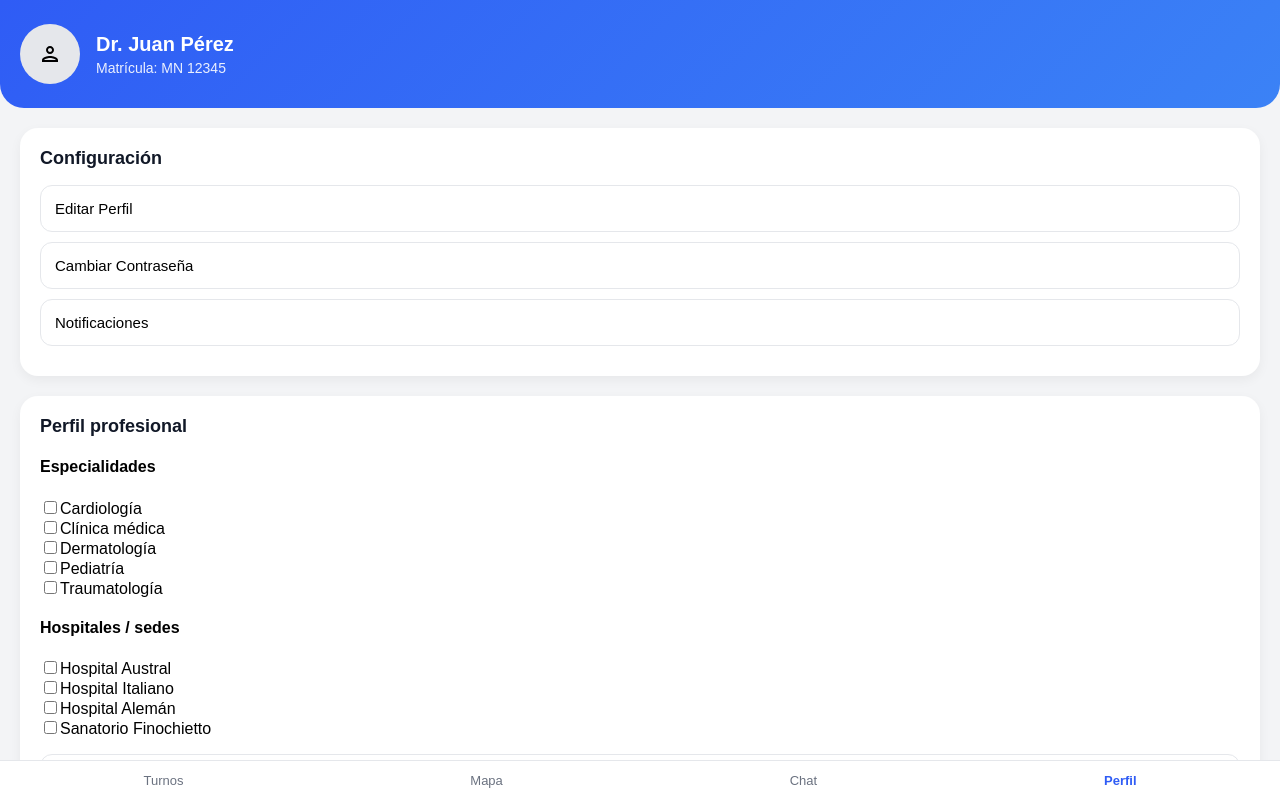
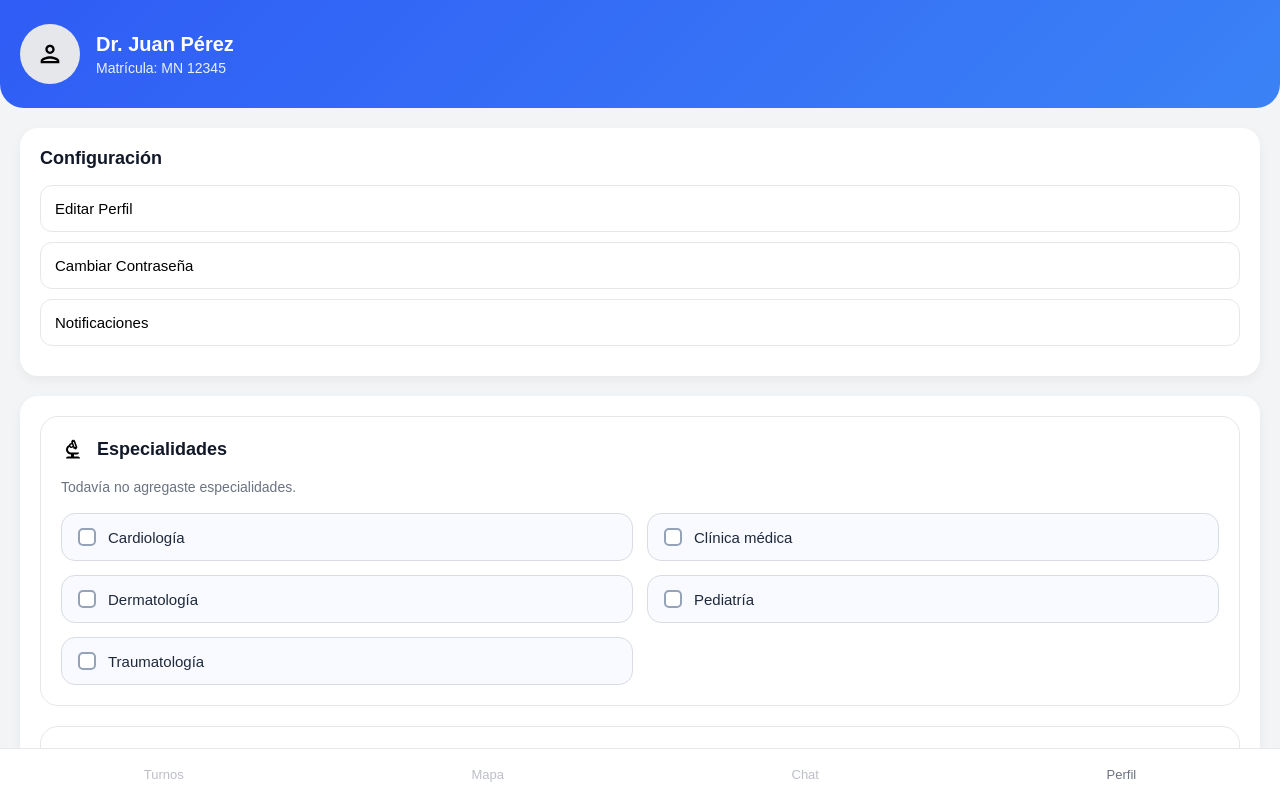
Before and after one commit to TMartinez0744/Med-Now, a React (Vite) app in the folder frontend/: page /doctor/dashboard in a window 1280 px wide. Shown: the top 798 px of the page. Built offline with nearby package versions, Linux system fonts and the light colour scheme.

Commit message:
improve navbar and  add selectable specialties and hospitals to the doctor profile (dashboard)

```diff
--- a/frontend/src/App.css
+++ b/frontend/src/App.css
@@ -1,3 +1,5 @@
+/* Home */
+
 .home-container {
   min-height: 100vh;
   display: flex;
@@ -27,7 +29,6 @@
   align-items: center;
   justify-content: center;
   font-size: 36px;
-  font-weight: 300;
 }
 
 .home-title {
@@ -40,7 +41,6 @@
 .home-subtitle {
   margin: 14px 0 24px;
   font-size: 16px;
-  line-height: 1.5;
   color: #6b7280;
 }
 
@@ -48,10 +48,6 @@
   display: flex;
   flex-direction: column;
   gap: 16px;
-}
-
-.home-link {
-  text-decoration: none;
 }
 
 .home-button {
@@ -76,7 +72,6 @@
 
 .home-button.secondary {
   background-color: white;
-  color: #111827;
   border: 2px solid #d1d5db;
 }
 
@@ -84,41 +79,13 @@
   background-color: #f9fafb;
 }
 
-/* home mobile */
-@media (max-width: 480px) {
-  .home-card {
-    padding: 28px 18px;
-  }
-
-  .home-logo {
-    width: 64px;
-    height: 64px;
-    font-size: 32px;
-  }
-
-  .home-title {
-    font-size: 30px;
-  }
-
-  .home-subtitle {
-    font-size: 15px;
-  }
-
-  .home-button {
-    font-size: 15px;
-    padding: 13px;
-  }
-}
-
-/* auth */
+/* Auth */
 
 .auth-container {
   min-height: 100vh;
-  width: 100%;
   display: flex;
   justify-content: center;
   align-items: center;
-  padding: 20px;
 }
 
 .auth-card {
@@ -128,77 +95,33 @@
   padding: 32px 22px;
   border-radius: 20px;
   box-shadow: 0 8px 24px rgba(0, 0, 0, 0.08);
-  text-align: center;
-}
-
-.auth-logo {
-  width: 70px;
-  height: 70px;
-  margin: 0 auto 18px;
-  border-radius: 50%;
-  background-color: #2f5cf5;
-  color: white;
-  display: flex;
-  align-items: center;
-  justify-content: center;
-  font-size: 36px;
-  font-weight: 300;
 }
 
 .auth-title {
-  margin: 0 0 28px;
-  font-size: 34px;
+  font-size: 30px;
   font-weight: 700;
-  color: #111827;
+  margin-bottom: 24px;
 }
 
 .auth-form {
   display: flex;
   flex-direction: column;
-  gap: 18px;
-  text-align: left;
-}
-
-.auth-field {
-  display: flex;
-  flex-direction: column;
-  gap: 8px;
-}
-
-.auth-label {
-  font-size: 15px;
-  font-weight: 600;
-  color: #111827;
+  gap: 16px;
 }
 
 .auth-input {
-  width: 100%;
-  padding: 14px 16px;
+  padding: 14px;
+  border-radius: 12px;
   border: none;
-  border-radius: 12px;
   background-color: #f3f4f6;
-  font-size: 16px;
-  color: #111827;
-  outline: none;
-}
-
-.auth-input::placeholder {
-  color: #9ca3af;
-}
-
-.auth-input:focus {
-  outline: 2px solid #2f5cf5;
 }
 
 .auth-button {
-  width: 100%;
-  margin-top: 10px;
   padding: 14px;
-  border: none;
   border-radius: 14px;
   background-color: #2f5cf5;
   color: white;
-  font-size: 16px;
+  border: none;
   font-weight: 600;
   cursor: pointer;
   transition: 0.2s ease;
@@ -208,65 +131,7 @@
   background-color: #2449c9;
 }
 
-.auth-register-text {
-  margin: 28px 0 18px;
-  font-size: 15px;
-  color: #4b5563;
-}
-
-.auth-register-link {
-  color: #2f5cf5;
-  text-decoration: none;
-  font-weight: 600;
-}
-
-.auth-register-link:hover {
-  text-decoration: underline;
-}
-
-.auth-back-link {
-  display: inline-block;
-  text-decoration: none;
-  color: #6b7280;
-  font-size: 15px;
-  font-weight: 600;
-}
-
-.auth-back-link:hover {
-  color: #374151;
-}
-
-/* register */
-.register-card {
-  max-width: 380px;
-}
-
-/* auth mobile */
-@media (max-width: 480px) {
-  .auth-card {
-    padding: 28px 18px;
-  }
-
-  .auth-logo {
-    width: 64px;
-    height: 64px;
-    font-size: 32px;
-  }
-
-  .auth-title {
-    font-size: 30px;
-  }
-
-  .auth-input {
-    font-size: 15px;
-  }
-
-  .auth-button {
-    font-size: 15px;
-  }
-}
-
-/* dashboard */
+/* Dashboard*/
 
 .dashboard-container {
   min-height: 100vh;
@@ -292,7 +157,11 @@
   display: flex;
   align-items: center;
   justify-content: center;
-  font-size: 28px;
+}
+
+.avatar-icon {
+  width: 28px;
+  height: 28px;
 }
 
 .dashboard-name {
@@ -329,8 +198,8 @@
   border: 1px solid #e5e7eb;
   background-color: white;
   cursor: pointer;
+  text-align: left;
   font-size: 15px;
-  text-align: left;
   transition: 0.2s ease;
 }
 
@@ -338,16 +207,185 @@
   background-color: #f9fafb;
 }
 
-.dashboard-button.logout {
-  color: #dc2626;
-  border: 1px solid #fecaca;
+/* Perfil del medico*/
+
+.professional-card {
+  display: flex;
+  flex-direction: column;
+  gap: 20px;
 }
 
-.dashboard-button.logout:hover {
-  background-color: #fef2f2;
+.profile-block {
+  border: 1px solid #e5e7eb;
+  border-radius: 18px;
+  padding: 20px;
+  background: #ffffff;
 }
 
-/* navbar */
+.profile-block-header {
+  display: flex;
+  align-items: center;
+  gap: 12px;
+  margin-bottom: 18px;
+}
+
+.profile-block-header h3 {
+  margin: 0;
+  font-size: 18px;
+  color: #111827;
+}
+
+.section-icon {
+  width: 24px;
+  height: 24px;
+  flex-shrink: 0;
+}
+
+.selected-list {
+  margin-bottom: 18px;
+}
+
+.chips-list {
+  display: flex;
+  flex-wrap: wrap;
+  gap: 10px;
+}
+
+.info-chip {
+  display: inline-flex;
+  align-items: center;
+  padding: 8px 16px;
+  border-radius: 999px;
+  background: #e8f0ff;
+  color: #2f5cf5;
+  font-size: 15px;
+  font-weight: 500;
+}
+
+.vertical-list {
+  display: flex;
+  flex-direction: column;
+  gap: 10px;
+}
+
+.info-row {
+  display: flex;
+  align-items: center;
+  gap: 10px;
+  background: #f9fafb;
+  border-radius: 12px;
+  padding: 12px 14px;
+  color: #111827;
+}
+
+.info-row-icon {
+  width: 18px;
+  height: 18px;
+  opacity: 0.65;
+  flex-shrink: 0;
+}
+
+.empty-text {
+  margin: 0;
+  color: #6b7280;
+  font-size: 14px;
+}
+
+.profile-section {
+  margin-top: 20px;
+}
+
+.profile-section-title {
+  font-size: 16px;
+  font-weight: 700;
+  margin-bottom: 12px;
+}
+
+.options-grid {
+  display: grid;
+  grid-template-columns: repeat(2, 1fr);
+  gap: 14px;
+}
+
+.option-card {
+  display: flex;
+  align-items: center;
+  gap: 12px;
+  padding: 14px 16px;
+  border: 1px solid #d9dce3;
+  border-radius: 14px;
+  background: #f8faff;
+  cursor: pointer;
+  transition: 0.2s ease;
+}
+
+.option-card:hover {
+  border-color: #4f6df5;
+  background: #eef3ff;
+}
+
+.option-card.selected {
+  border-color: #4f6df5;
+  background: #e6edff;
+  box-shadow: 0 0 0 2px rgba(79, 109, 245, 0.15);
+}
+
+.option-card input {
+  display: none;
+}
+
+.custom-checkbox {
+  width: 18px;
+  height: 18px;
+  border: 2px solid #94a3b8;
+  border-radius: 5px;
+  background: white;
+  position: relative;
+  flex-shrink: 0;
+}
+
+.option-card.selected .custom-checkbox {
+  background: #4f6df5;
+  border-color: #4f6df5;
+}
+
+
+.option-card.selected .option-text {
+  color: #2f5cf5;
+  font-weight: 600;
+}
+
+.option-card.selected .custom-checkbox::after {
+  content: "✓";
+  color: white;
+  font-size: 12px;
+  font-weight: 700;
+  position: absolute;
+  top: 50%;
+  left: 50%;
+  transform: translate(-50%, -50%);
+}
+
+.option-text {
+  font-size: 15px;
+  font-weight: 500;
+  color: #1e293b;
+}
+
+.save-button {
+  margin-top: 20px;
+  background: linear-gradient(90deg, #3b5bdb, #4f6df5);
+  color: white;
+  border: none;
+  font-weight: 600;
+}
+
+.save-button:hover {
+  opacity: 0.96;
+}
+
+/* Navbar*/
+
 .navbar {
   position: fixed;
   bottom: 0;
@@ -357,30 +395,42 @@
   border-top: 1px solid #e5e7eb;
   display: flex;
   justify-content: space-around;
+  align-items: center;
   padding: 12px 0;
+  z-index: 100;
 }
 
 .nav-item {
+  text-decoration: none;
+  color: #6b7280;
   font-size: 13px;
-  color: #6b7280;
+  font-weight: 500;
+  padding: 6px 10px;
+  border-radius: 10px;
+  transition: 0.2s ease;
 }
 
 .nav-item.active {
   color: #2f5cf5;
-  font-weight: 600;
+  font-weight: 700;
+  background-color: #eef3ff;
 }
 
-/* dashboard mobile */
+.nav-item.disabled {
+  opacity: 0.45;
+  cursor: default;
+  pointer-events: none;
+}
+
+/* Mobile */
+
 @media (max-width: 480px) {
+  .dashboard-card {
+    margin: 16px;
+  }
+
   .dashboard-header {
     padding: 20px 16px;
-    gap: 14px;
-  }
-
-  .avatar {
-    width: 54px;
-    height: 54px;
-    font-size: 24px;
   }
 
   .dashboard-name {
@@ -391,24 +441,20 @@
     font-size: 13px;
   }
 
-  .dashboard-card {
-    margin: 16px;
+  .options-grid {
+    grid-template-columns: 1fr;
+  }
+
+  .profile-block {
     padding: 18px;
+  }
+
+  .info-chip {
+    font-size: 14px;
+    padding: 7px 14px;
   }
 
   .dashboard-button {
     font-size: 14px;
-    padding: 13px;
   }
-
-  .nav-item {
-    font-size: 12px;
-  }
-
-  .avatar-icon {
-    width: 28px;
-    height: 28px;
-    color: #2f5cf5;
-  }
-
 }
--- a/frontend/src/components/Navbar.tsx
+++ b/frontend/src/components/Navbar.tsx
@@ -1,11 +1,28 @@
-function Navbar() {
+import { NavLink } from "react-router-dom";
+
+type NavbarProps = {
+    role: "doctor" | "patient";
+};
+
+function Navbar({ role }: NavbarProps) {
+    const profilePath =
+        role === "doctor" ? "/doctor/dashboard" : "/patient/dashboard";
+
     return (
-        <div className="navbar">
-            <div className="nav-item">Turnos</div>
-            <div className="nav-item">Mapa</div>
-            <div className="nav-item">Chat</div>
-            <div className="nav-item active">Perfil</div>
-        </div>
+        <nav className="navbar">
+            <span className="nav-item disabled">Turnos</span>
+            <span className="nav-item disabled">Mapa</span>
+            <span className="nav-item disabled">Chat</span>
+
+            <NavLink
+                to={profilePath}
+                className={({ isActive }) =>
+                    `nav-item ${isActive ? "active" : ""}`
+                }
+            >
+                Perfil
+            </NavLink>
+        </nav>
     );
 }
 
--- a/frontend/src/pages/DoctorDashboardPage.tsx
+++ b/frontend/src/pages/DoctorDashboardPage.tsx
@@ -1,5 +1,8 @@
 import Navbar from "../components/Navbar";
 import personIcon from "../assets/person.svg";
+import biotechIcon from "../assets/biotech.svg";
+import locationIcon from "../assets/location_on.svg";
+
 import { useState } from "react";
 
 const SPECIALTIES = [
@@ -35,7 +38,6 @@ function DoctorDashboardPage() {
 
     return (
         <div className="dashboard-container">
-
             <div className="dashboard-header">
                 <div className="avatar">
                     <img src={personIcon} alt="Usuario" className="avatar-icon" />
@@ -54,14 +56,33 @@ function DoctorDashboardPage() {
                 <button className="dashboard-button">Notificaciones</button>
             </div>
 
-            {/* NUEVA CARD */}
-            <div className="dashboard-card">
-                <h3>Perfil profesional</h3>
+            <div className="dashboard-card professional-card">
+                <div className="profile-block">
+                    <div className="profile-block-header">
+                        <img src={biotechIcon} alt="Especialidades" className="section-icon" />
+                        <h3>Especialidades</h3>
+                    </div>
 
-                <div style={{ marginTop: "12px" }}>
-                    <h4>Especialidades</h4>
+                    <div className="selected-list chips-list">
+                        {specialties.length > 0 ? (
+                            specialties.map((spec) => (
+                                <span key={spec} className="info-chip">
+                        {spec}
+                    </span>
+                            ))
+                        ) : (
+                            <p className="empty-text">Todavía no agregaste especialidades.</p>
+                        )}
+                    </div>
+
+                    <div className="options-grid">
                         {SPECIALTIES.map((spec) => (
-                        <label key={spec} style={{ display: "block" }}>
+                            <label
+                                key={spec}
+                                className={`option-card ${
+                                    specialties.includes(spec) ? "selected" : ""
+                                }`}
+                            >
                                 <input
                                     type="checkbox"
                                     checked={specialties.includes(spec)}
@@ -69,15 +90,44 @@ function DoctorDashboardPage() {
                                         toggleSelection(spec, specialties, setSpecialties)
                                     }
                                 />
-                            {spec}
+                                <span className="custom-checkbox"></span>
+                                <span className="option-text">{spec}</span>
                             </label>
                         ))}
                     </div>
+                </div>
 
-                <div style={{ marginTop: "16px" }}>
-                    <h4>Hospitales / sedes</h4>
+                <div className="profile-block">
+                    <div className="profile-block-header">
+                        <img src={locationIcon} alt="Sedes" className="section-icon" />
+                        <h3>Sedes de atención</h3>
+                    </div>
+
+                    <div className="selected-list vertical-list">
+                        {hospitals.length > 0 ? (
+                            hospitals.map((hospital) => (
+                                <div key={hospital} className="info-row">
+                                    <img
+                                        src={locationIcon}
+                                        alt=""
+                                        className="info-row-icon"
+                                    />
+                                    <span>{hospital}</span>
+                                </div>
+                            ))
+                        ) : (
+                            <p className="empty-text">Todavía no agregaste sedes de atención.</p>
+                        )}
+                    </div>
+
+                    <div className="options-grid">
                         {HOSPITALS.map((hospital) => (
-                        <label key={hospital} style={{ display: "block" }}>
+                            <label
+                                key={hospital}
+                                className={`option-card ${
+                                    hospitals.includes(hospital) ? "selected" : ""
+                                }`}
+                            >
                                 <input
                                     type="checkbox"
                                     checked={hospitals.includes(hospital)}
@@ -85,12 +135,14 @@ function DoctorDashboardPage() {
                                         toggleSelection(hospital, hospitals, setHospitals)
                                     }
                                 />
-                            {hospital}
+                                <span className="custom-checkbox"></span>
+                                <span className="option-text">{hospital}</span>
                             </label>
                         ))}
                     </div>
+                </div>
 
-                <button className="dashboard-button" style={{ marginTop: "16px" }}>
+                <button className="dashboard-button save-button">
                     Guardar cambios
                 </button>
             </div>
```
Also changed, not shown: frontend/src/assets/biotech.svg (added), frontend/src/assets/location_on.svg (added). Lines whose indentation alone changed are shown as unchanged.
